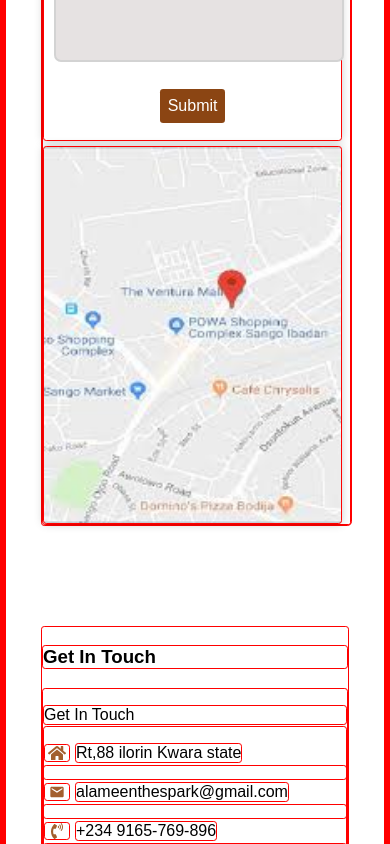
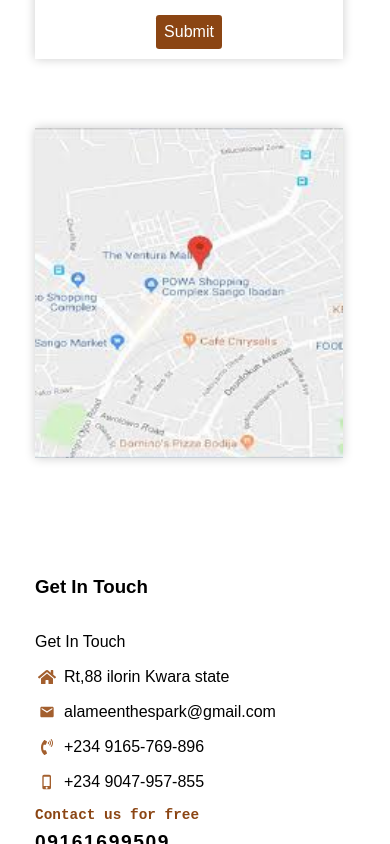
Before and after one commit to Imamdecodee/Al-AmeenSpark, a React (Vite) app: page /contact in a window 390 px wide. Shown: the part 1280-2124 px from the top of the page. Built offline with nearby package versions, Linux system fonts and the light colour scheme.

Commit message:
res finishing

```diff
--- a/src/App.css
+++ b/src/App.css
@@ -4,7 +4,7 @@
   font-family: Arial, Helvetica, sans-serif;
   position: relative;
 }
-*{
+/* *{
   border: 1px solid red;
   border-radius: 0.2rem;
-}
+} */
--- a/src/Pages/ContactPage.css
+++ b/src/Pages/ContactPage.css
@@ -211,10 +211,14 @@
     .message>input{
         width: 17rem;
         height: 2.5rem;
+        margin: auto;
     }
     .submit-btn{
         font-size: 1rem;
         margin: auto;
+    }
+    .message-map{
+        margin-top: 4rem;
     }
     .hero-cont-contact{
         width: 90% !important;
```
